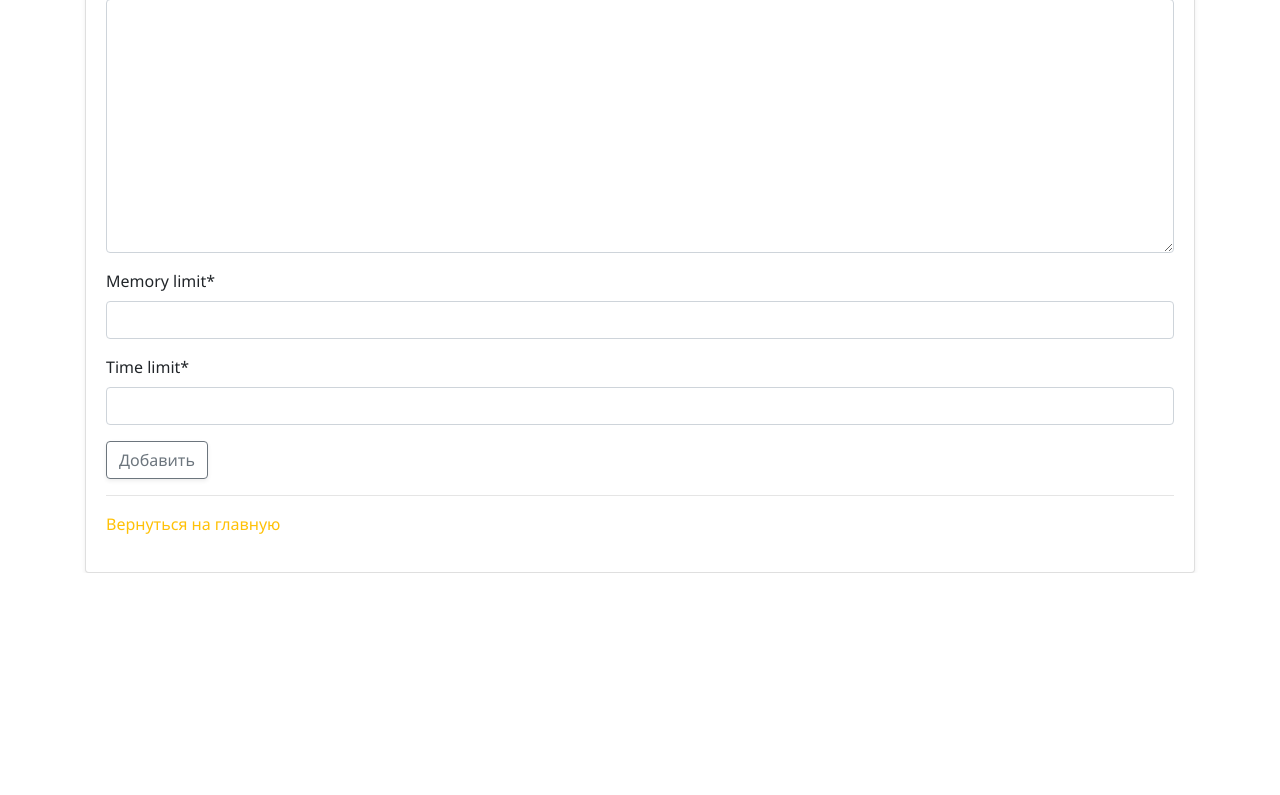
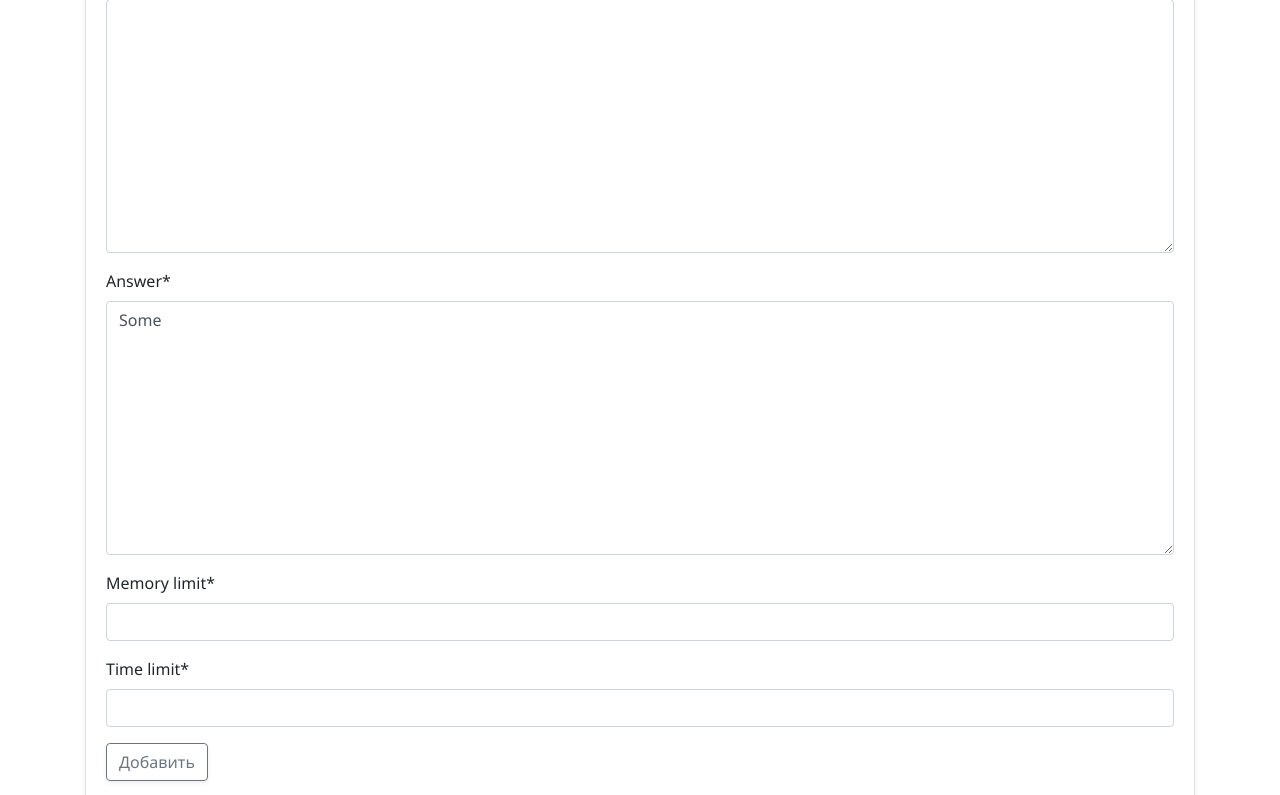
Before and after one commit to AlCovered/ROlymp, a Django app: page /problems/problem/create/ in a window 1280 px wide. Shown: the part 816-1611 px from the top of the page. Before the commit the page ends 1389 px from the top, so only its background shows below. Run offline with Django 3.2, Linux system fonts and the light colour scheme; some libraries are stand-ins or nearby versions.

Commit message:
Change some

```diff
--- a/problems/forms.py
+++ b/problems/forms.py
@@ -5,7 +5,7 @@ from .models import *
 class CreateProblemForm(forms.ModelForm):
     class Meta:
         model = Condition
-        fields = ['title', 'condition_itself', 'examples', 'explanation', 'memory_limit', 'time_limit']
+        fields = ['title', 'condition_itself', 'examples', 'explanation', 'answer', 'memory_limit', 'time_limit']
 
 
 class CodeForm(forms.ModelForm):
--- a/problems/templates/problems/solve_send.html
+++ b/problems/templates/problems/solve_send.html
@@ -10,7 +10,7 @@
                     {% csrf_token %}
 
                     {{ code_form|crispy }}
-                    <button type="submit" class="btn btn-outline-success shadow-sm">Отправить</button>
+                    <button type="submit" class="btn btn-outline-success shadow-sm" name="Send" value="Send">Отправить</button>
                 </form>
             </div>
         </div>
--- a/problems/views.py
+++ b/problems/views.py
@@ -1,5 +1,6 @@
 from django.shortcuts import render, redirect
 from django.views.generic import View
+from users.models import Profile
 from .models import *
 from .forms import *
 import requests
@@ -30,6 +31,13 @@ class SendDecision(View):
     def post(self, request, some_id):
         code_form = CodeForm(request.POST)
         condition = Condition.objects.get(id=some_id)
+        user_id = int(request.user.id)
+        some_user = Profile.objects.get(id=user_id)
+        send_some = request.POST.get('Send')
+
+        if send_some == 'Send':
+            some_user.shipments += 1
+            some_user.save()
 
         if code_form.is_valid():
             code_language = code_form.cleaned_data['code_language']
--- a/requirements.txt
+++ b/requirements.txt
@@ -1,6 +1,7 @@
-requests
+requests==2.22.0
 Django==2.2.4
 django-crispy-forms==1.7.2
 Pillow==6.1.0
 pytz==2019.2
 sqlparse==0.3.0
+psycopg2==2.8.3
--- a/templates/main.html
+++ b/templates/main.html
@@ -8,6 +8,7 @@
     <link href="https://stackpath.bootstrapcdn.com/bootstrap/4.3.1/css/bootstrap.min.css" rel="stylesheet"
           integrity="sha384-ggOyR0iXCbMQv3Xipma34MD+dH/1fQ784/j6cY/iJTQUOhcWr7x9JvoRxT2MZw1T" crossorigin="anonymous">
     <link rel="stylesheet" href="{% static 'css/style.css' %}">
+    <link href="https://fonts.googleapis.com/icon?family=Material+Icons" rel="stylesheet">
     <title>{{ title }}</title>
 </head>
 <body>
--- a/users/models.py
+++ b/users/models.py
@@ -1,7 +1,7 @@
 from django.db import models
 from django.contrib.auth.models import User
 
-# Create your models here.
+
 class Profile(models.Model):
     user = models.OneToOneField(User, on_delete=models.CASCADE)
     photo = models.ImageField(default='media/default.png', upload_to='media/user_images')
--- a/users/templates/users/profile.html
+++ b/users/templates/users/profile.html
@@ -6,8 +6,8 @@
     <div class="mt-2"><h4 class="text-secondary"><a href="{% url 'users_list_url' %}"
                                                     class="btn btn-outline-secondary btn-md"
                                                     id="change-name" onmouseover="ChangeName()"
-                                                    onmouseout="BackToPast()">Пользователь</a>
-        >>> {{ request.user.username }}</h4>
+                                                    onmouseout="BackToPast()">Пользователь</a>&nbsp;<i
+            class="large material-icons">keyboard_tab</i>&nbsp;{{ request.user.username }}</h4>
     </div>
 
 
--- a/users/templates/users/users_list.html
+++ b/users/templates/users/users_list.html
@@ -8,13 +8,12 @@
             <div class="row no-gutters border overflow-hidden flex-md-row mt-3 h-md-250 position-relative shadow-sm">
                 <div class="col p-3 d-flex flex-column position-static">
                     {% if user_1.is_superuser %}
-                    <strong class="d-inline-block mb-2 text-success">Superuser</strong>
+                    <strong class="d-inline-block text-success">Superuser</strong>
                     {% endif %}
                     <h4 class="mb-0">{{ user_1.first_name }} {{ user_1.last_name }}</h3>
                     {% if user_1.last_login %}
                     <div class="mb-1 text-muted">{{ user_1.last_login|date:"d.m.Y H:i" }}</div>
                     {% endif %}
-                    <p class="card-text mb-auto">This is a wider card with supporting text below as a natural lead-in to additional content.</p>
                 </div>
 
                 <div class="col-auto d-none d-lg-block">
```
